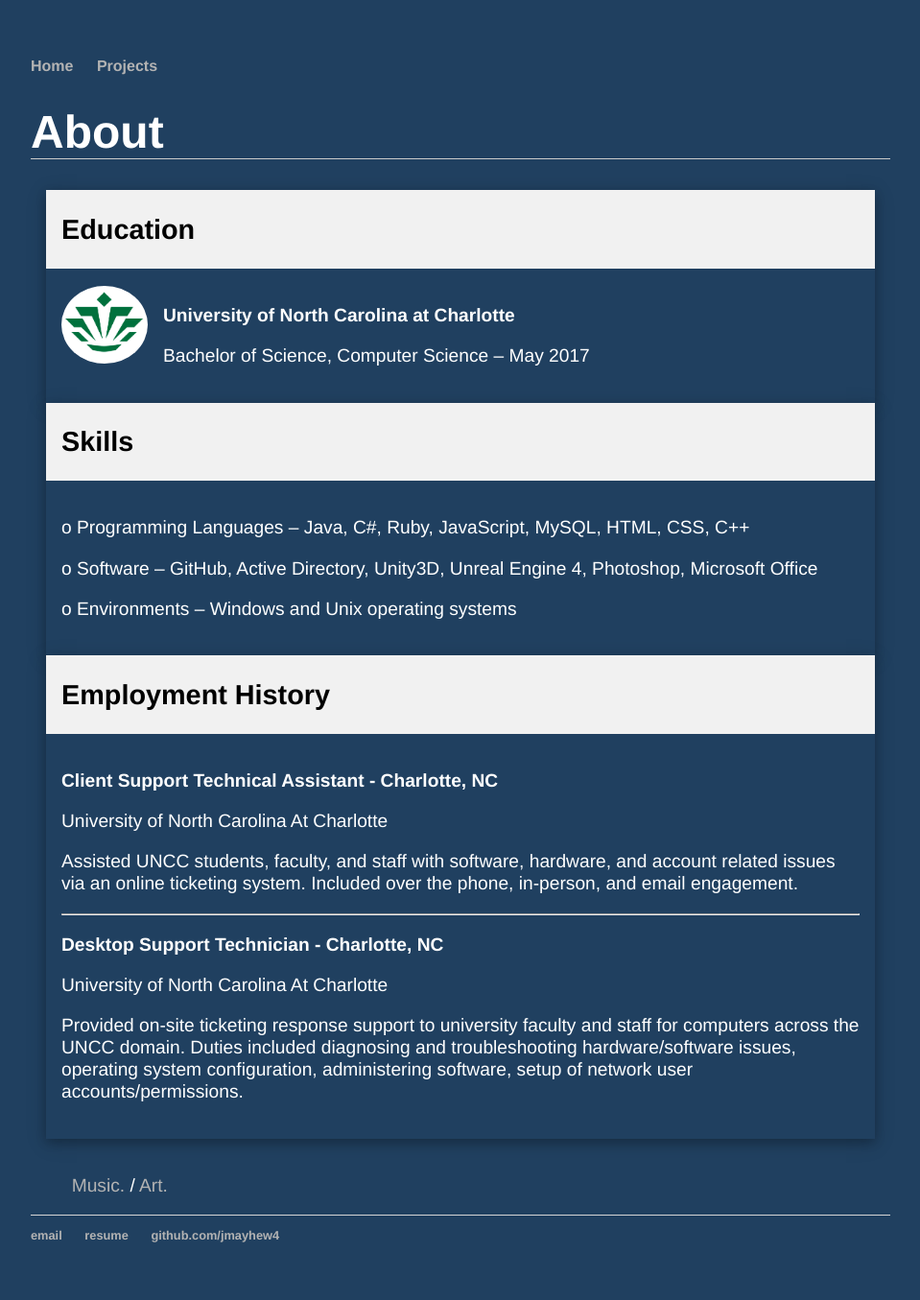
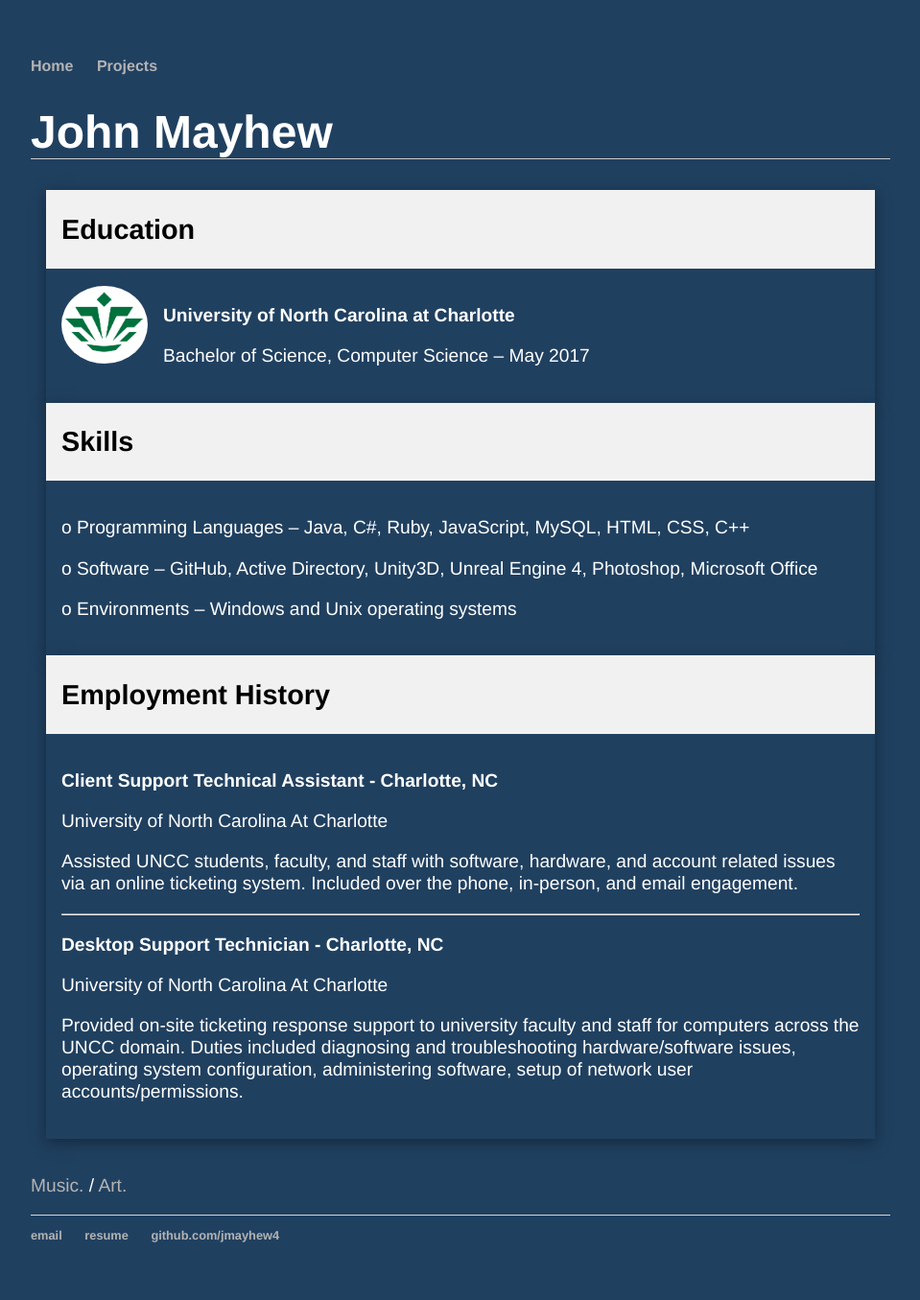
Before and after one commit to jmayhew4/jmayhew4.github.io, a Jekyll site: the page built from index.html, in a window 1280 px wide. Shown: the whole page at 96% size, without its empty margins (160-1119 px from the left). Built offline with Jekyll 4.4.1, drawn with Linux system fonts in a browser that asks for light colours.

Commit message:
Update index.html

```diff
--- a/index.html
+++ b/index.html
@@ -18,7 +18,7 @@ I'm a computer geek with a passion for music, art, technology, writing, and game
 	</p>
 -->
 
-<h1>About</h1>
+<h1>John Mayhew</h1>
 <div class="w3-container">
   <div class="w3-card-4" style="width:100%">
     <header class="w3-container w3-light-grey">
@@ -67,7 +67,7 @@ I'm a computer geek with a passion for music, art, technology, writing, and game
 </div>
 <br>
 
-<p>	<a href="https://soundcloud.com/johnmayhem">Music.</a> / <a href="https://heymayhew.tumblr.com/">Art.</a></p>
+<p><a href="https://soundcloud.com/johnmayhem">Music.</a> / <a href="https://heymayhew.tumblr.com/">Art.</a></p>
 
 </div>
 
```
